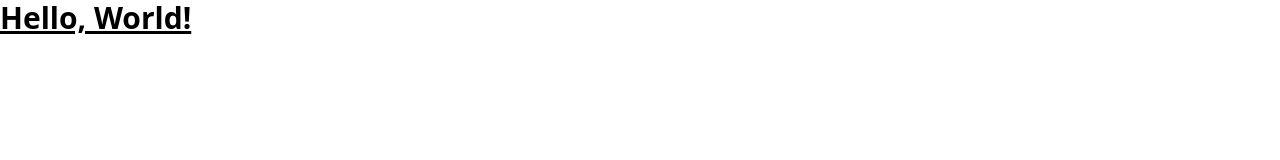
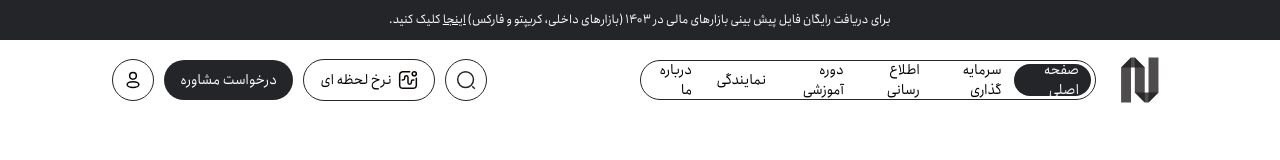
Before and after one commit to parsa-ai/Asgari, a plain HTML site: page index.html in a window 1280 px wide. Drawn offline with Linux system fonts and the light colour scheme; files whose address does not match are found by name.

Commit message:
make header

```diff
--- /dev/null
+++ b/assest/css/font.css
@@ -0,0 +1,8 @@
+@font-face{
+    src:url(../fonts/Anjoman-Regular.woff);
+    font-family: Anjoman ;
+}
+body{
+    font-family: Anjoman ;
+
+}
--- a/index.html
+++ b/index.html
@@ -1,14 +1,45 @@
 <!DOCTYPE html>
-<html>
+<html dir="rtl" lang="fa">
+
 <head>
     <meta charset='utf-8'>
     <meta http-equiv='X-UA-Compatible' content='IE=edge'>
-    <title>parsa resume</title>
+    <title>Nima Asgari</title>
     <meta name='viewport' content='width=device-width, initial-scale=1'>
     <link rel='stylesheet' type='text/css' media='screen' href='assest/css/style.css'>
+    <link rel='stylesheet' type='text/css' media='screen' href='assest/css/font.css'>
     <script src='js/main.js'></script>
 </head>
+
 <body>
-    <h1 class="text-3xl font-bold underline">Hello, World!</h1>
+    <header>
+        <div class="bg-main justify-center flex items-center h-10">
+            <h4 class="text-white text-xs">
+                برای دریافت رایگان فایل پیش بینی بازار‌های مالی در ۱۴۰۳ (بازارهای داخلی، کریپتو و فارکس) <a href="#"
+                    class="underline">اینجا</a> کلیک کنید.
+            </h4>
+        </div>
+        <div class="container px-28 py-3 flex flex-row ">
+            <div class="basis-1/2 flex gap-x-4 items-center">
+                <img src="assest/image/Logo.svg">
+                <ul class="rounded-3xl border border-solid border-main flex-row flex h-10 text-sm items-center p-1 ">
+                    <li><a href="#" class="w-full px-3 py-2 bg-main h-8 text-white rounded-3xl flex items-center ">صفحه
+                            اصلی</a></li>
+                    <li><a class="w-full px-3 py-2 rounded-3xl flex items-center " href="#">سرمایه گذاری</a></li>
+                    <li><a class="w-full px-3 py-2 rounded-3xl flex items-center " href="#">اطلاع رسانی</a></li>
+                    <li><a class="w-full px-3 py-2 rounded-3xl flex items-center " href="#">دوره آموزشی</a></li>
+                    <li><a class="w-full px-3 py-2 rounded-3xl flex items-center " href="#">نمایندگی</a></li>
+                    <li><a class="w-full px-3 py-2 rounded-3xl flex items-center " href="#">درباره ما</a></li>
+                </ul>
+            </div>
+            <div class="basis-1/2 flex flex-row-reverse gap-2.5 text-sm items-center">
+                <a class="p-2.5 rounded-3xl border border-solid border-main flex items-center"><img src="assest/image/user.svg"></a>
+                <a href="#" class="bg-main py-2.5 px-4 rounded-3xl text-white">درخواست مشاوره</a>
+                <a href="#" class="border border-solid border-main py-2.5 px-4 rounded-3xl flex flex-row-reverse gap-1.5"><span>نرخ لحظه ای</span><img src="assest/image/chart-notification.svg"></a>
+                <a href="#" class="p-2.5 rounded-3xl border border-solid border-main flex items-center"><img src="assest/image/Vector.svg"></a>
+            </div>
+        </div>
+    </header>
 </body>
+
 </html>
```
Also changed, not shown: assest/css/style.css, assest/fonts/Anjoman-Regular.woff (added), assest/image/Logo.svg (added), assest/image/Vector.svg (added), assest/image/chart-notification.svg (added), assest/image/user.svg (added).
